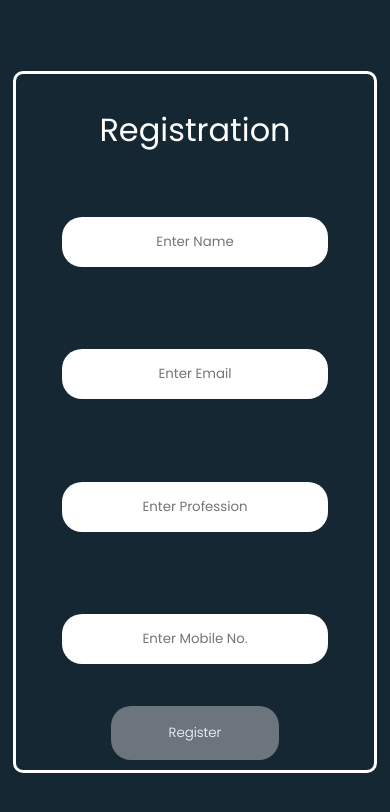
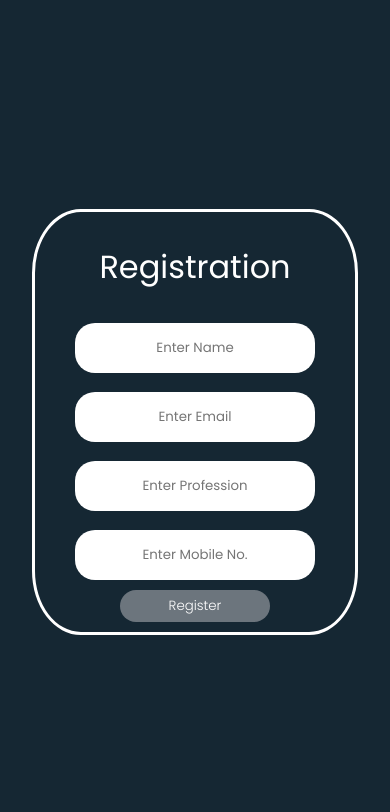
Before and after one commit to AdiS0928/THH-Qr-Maker, a React (Create React App) app: page / in a window 390 px wide. Shown: the top 812 px of the page. Built offline with nearby package versions, Linux system fonts and the light colour scheme.

Commit message:
Responsiveness

```diff
--- a/public/index.html
+++ b/public/index.html
@@ -5,6 +5,8 @@
     <link rel="icon" href="%PUBLIC_URL%/favicon.ico" />
     <meta name="viewport" content="width=device-width, initial-scale=1" />
     <meta name="theme-color" content="#000000" />
+    <meta name="viewport" content="width=device-width, height=device-height, initial-scale=1.0, maximum-scale=1.0, target-densityDpi=device-dpi" />
+
     <meta
       name="description"
       content="Web site created using create-react-app"
--- a/src/pages/registration/registration.scss
+++ b/src/pages/registration/registration.scss
@@ -19,33 +19,25 @@ html, body {
     border: solid white;
     display: flex;
     flex-direction: column;
+    // align-items: center;
+    // text-align: center;
+    justify-content: center;
     align-items: center;
-    text-align: center;
+
     height: 50vh;
     width: 40vh;
     border-radius: 15%;
     padding: 10px;
+    resize: none;
 }
 
 .main  {
     display: flex;
     justify-content: center;
     align-items: center;
+
     height: 100vh;
 }
-
-
-
-
-  @media only screen and (max-width: 768px) {
-    /* For mobile phones: */
-    [class*="col-"] {
-      width: 100%;
-    }
-    .form-content .form-items {
-        width: 10%;
-      }
-  }
 
   label{
     color: white;
@@ -63,7 +55,7 @@ html, body {
     text-align: center;
     padding: 15px;
     width: 70%;
-    margin: auto;
+    margin:auto;
     font-family: 'Poppins', sans-serif;
   }
 
@@ -117,9 +109,25 @@ h1{
 
 
 
-@media only screen and (max-width: 768px) {
+// @media only screen and (max-width: 768px) {
+//   .form {
+//     height: 80vh;
+//     border-radius: 10px;
+//   }
+// }
+
+@media screen and (max-width: 600px) {
   .form {
-    height: 80vh;
-    border-radius: 10px;
+    resize: none;
+
+    min-height:400px !important;
+
+max-height:400px !important;
+
+min-width:300px !important;
+
+max-width:300px !important;
+
   }
+
 }
```
